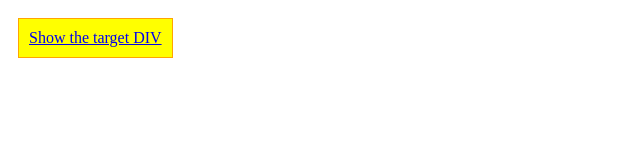
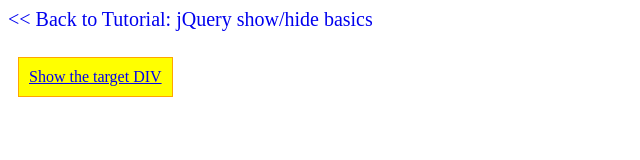
Before and after one commit to mlmedia/js-plugin-showhide, a plain HTML site: page demo-3/index.html in a window 1280 px wide. Shown: the whole page, without its empty margins (0-640 px from the left). Drawn offline with nearby package versions, Linux system fonts and the light colour scheme.

Commit message:
- refactoring code to fit in new site demo section

```diff
--- a/demo1.html
+++ b/demo-3/index.html
@@ -1,7 +1,7 @@
 <html>
 
 <head>
-	<title>jQuery Demo 1</title>
+	<title>jQuery Demo 3 - Fade Effect</title>
 	<script type="text/javascript" language="javascript" src="//code.jquery.com/jquery-1.6.2.min.js"></script>
 </head>
 
@@ -23,6 +23,12 @@
 			margin: 10px;
 			padding: 10px;
 		}
+		.back-link {
+			font-size: 1.25rem;
+			margin-bottom: 1rem;
+			display: block;
+			text-decoration: none;
+		}
 
 	</style>
 
@@ -31,12 +37,13 @@
 		<script type="text/javascript">
 			$(document).ready(function() {
 				$('a#trigger').click(function() {
-					$('div#target').toggle();
+					$('div#target').fadeToggle();
 					return false;
 				});
 			});
 
 		</script>
+		<a class="back-link" href="/news/tutorial-jquery-showhide-basics/" title="Tutorial: jQuery show/hide basics"><< Back to Tutorial: jQuery show/hide basics</a>
 
 		<a href="#" id="trigger">Show the target DIV</a>
 		<div id="target">
```
Also changed, not shown: demo-1/index.html (renamed from demo3.html, +9 -2 lines), demo-2/index.html (renamed from demo2.html, +7 -0 lines), index.html (+6 -2 lines).
